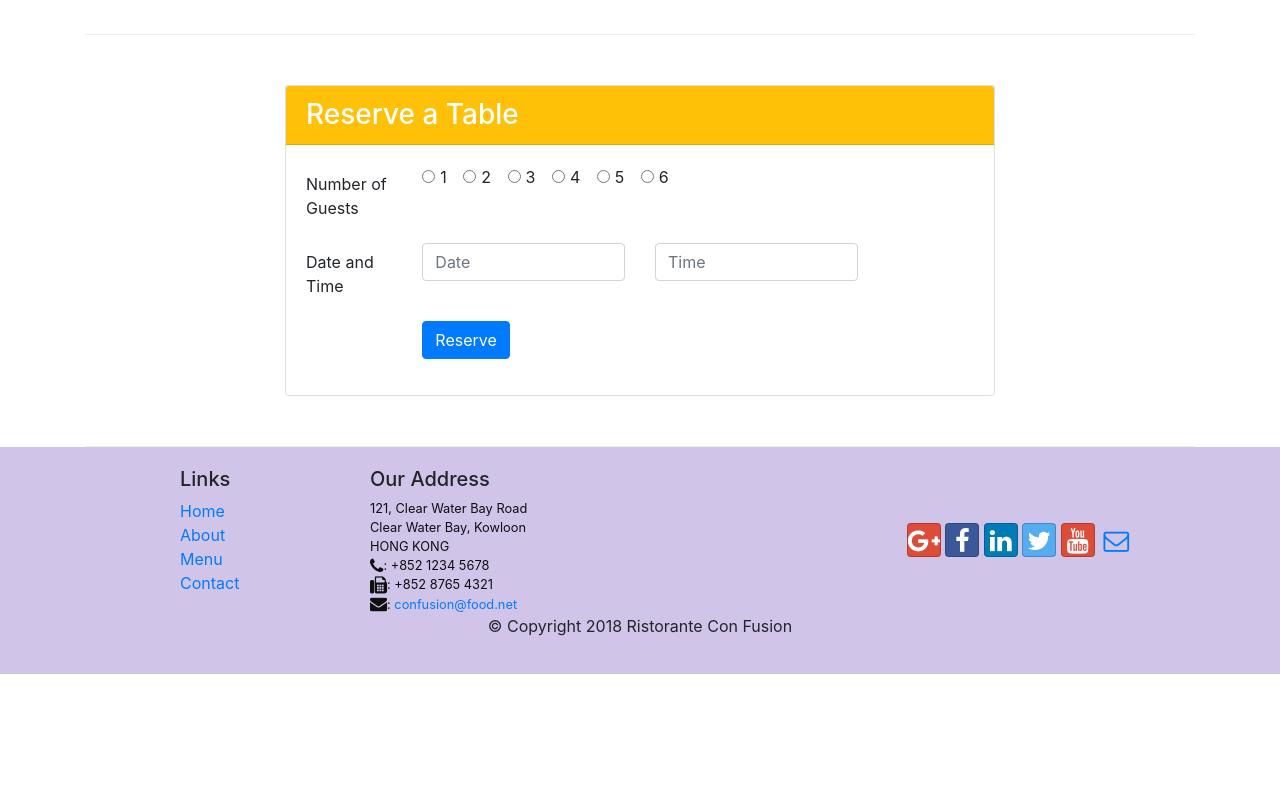
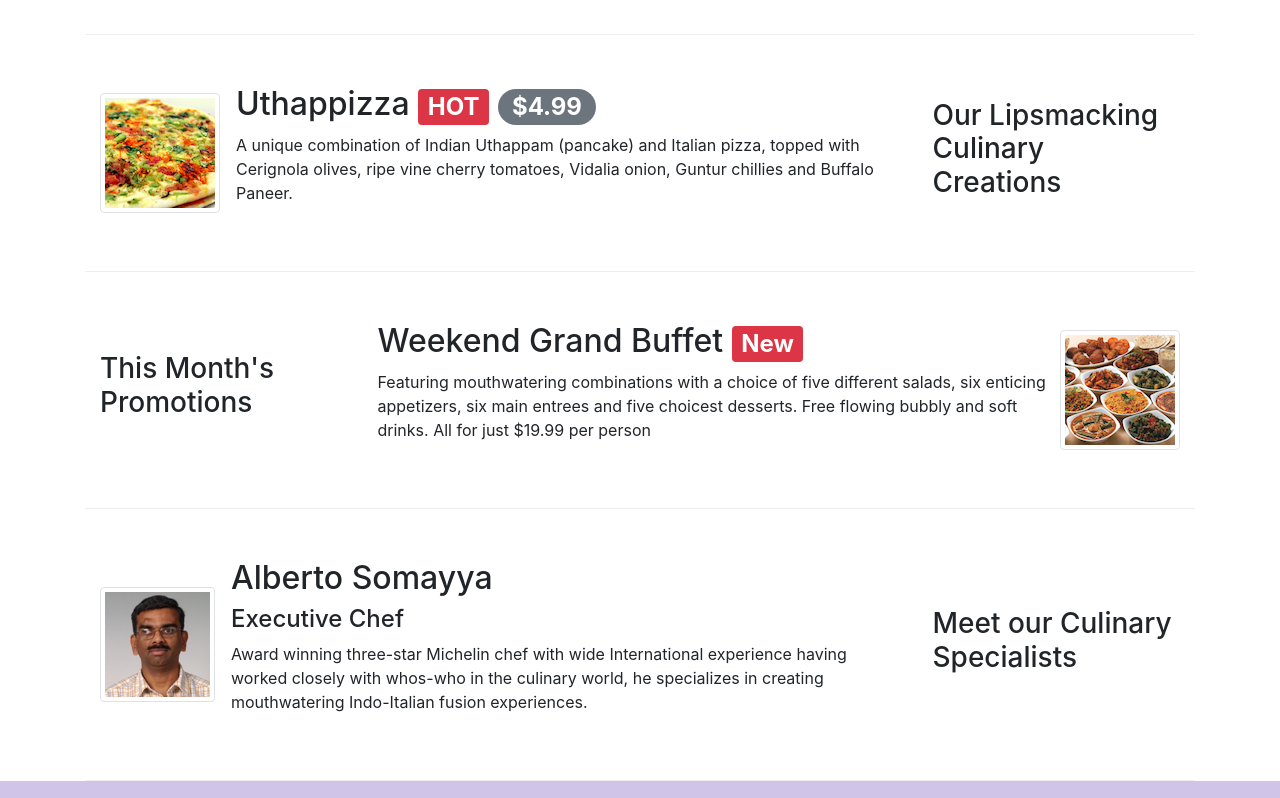
Before and after one commit to shashank-reddy-pulipelly/bootstrap-course-full-untill-gulp-, a website: page index.html in a window 1280 px wide. Shown: the part 700-1498 px from the top of the page. Before the commit the page ends 1374 px from the top, so only its background shows below. Drawn offline with nearby package versions, Linux system fonts and the light colour scheme.

Commit message:
bootstrap AMT-3 goal untill

```diff
--- a/index.html
+++ b/index.html
@@ -45,7 +45,7 @@
             <!-- Modal content-->
             <div class="modal-content">
                 <div class="modal-header">
-                    <h4 class="modal-title">Reserve a Table </h4>
+                    <h4 class="modal-title">Login </h4>
                     <button type="button" class="close" data-dismiss="modal">&times;</button>
                 </div>
                 <div class="modal-body">
@@ -76,6 +76,10 @@
             </div>
         </div>
     </div>
+
+
+
+
     <header class="jumbotron">
         <div class="container">
             <div class="row row-header ">
@@ -87,12 +91,90 @@
                     <img src="img/logo.png" class="img-fluid">
                 </div>
                 <div class="col-12 col-sm-3 align-self-center">
-                    <a class="btn btn-warning nav-link btn-block " data-toggle=""  href="" role="button">Reserve Table</a>
+                    <a class="btn btn-warning nav-link btn-block " data-toggle="modal"  href="#res" role="button">Reserve a Table</a>
                 </div>
             </div>
         </div>
     </header>
 
+    <div id="res" class="modal fade " role="dialog">
+        <div class="modal-dialog modal-lg"   role="content">
+            <!-- Modal content-->
+            <div class="modal-content">
+                <div class="modal-header">
+                    <h4 class="modal-title">Reserve a Table </h4>
+                    <button type="button" class="close" data-dismiss="modal">&times;</button>
+                </div>
+                <div class="modal-body">
+                    <form>
+                        <div class="form-group row" >
+                            <label for="inlineRadio1" class="col-12 col-sm-2 col-form-label">Number of Guests</label>
+                            <div class="col-12 col-sm-10">
+                                <div class="form-check form-check-inline">
+                                    <input class="form-check-input" type="radio" name="inlineRadioOptions" id="inlineRadio1" value="1">
+                                    <label class="form-check-label" for="inlineRadio1">1</label>
+                                 </div>
+
+                                 <div class="form-check form-check-inline">
+                                    <input class="form-check-input" type="radio" name="inlineRadioOptions" id="inlineRadio2" value="2">
+                                    <label class="form-check-label" for="inlineRadio2">2</label>
+                                 </div>
+                                 <div class="form-check form-check-inline">
+                                    <input class="form-check-input" type="radio" name="inlineRadioOptions" id="inlineRadio3" value="3">
+                                    <label class="form-check-label" for="inlineRadio3">3</label>
+                                 </div>
+                                 <div class="form-check form-check-inline">
+                                    <input class="form-check-input" type="radio" name="inlineRadioOptions" id="inlineRadio4" value="4">
+                                    <label class="form-check-label" for="inlineRadio4">4</label>
+                                 </div>
+                                 <div class="form-check form-check-inline">
+                                    <input class="form-check-input" type="radio" name="inlineRadioOptions" id="inlineRadio5" value="5">
+                                    <label class="form-check-label" for="inlineRadio5">5</label>
+                                 </div>
+                                 <div class="form-check form-check-inline">
+                                    <input class="form-check-input" type="radio" name="inlineRadioOptions" id="inlineRadio6" value="6">
+                                    <label class="form-check-label" for="inlineRadio6">6</label>
+                                 </div>
+                            </div>
+                        </div>
+                        <div class="form-group mb-4 row">
+                            <label for="Date" class="col-12 col-sm-2 col-form-label">Section</label>
+                            <div class="col-12 col-sm-10">
+                                <div class="btn-group btn-group-toggle" data-toggle="buttons">
+                                    <label class="btn btn-success active">
+                                      <input type="radio" name="options" id="option1" autocomplete="off" checked> Non-Smoking
+                                    </label>
+
+                                    <label class="btn btn-danger">
+                                      <input type="radio" name="options" id="option3" autocomplete="off">Smoking
+                                    </label>
+                                  </div>
+                            </div>
+
+                        </div>
+                        <div class="form-group row">
+                            <label for="Date" class="col-12 col-sm-2 col-form-label">Date and Time</label>
+                            <div class="col-12 col-sm-4">
+                                <input type="text" class="form-control" id="Date" name="date" placeholder="Date" >
+                            </div>
+                            <div class="col-12 col-sm-4">
+                                <input type="text" class="form-control"  name="Time" placeholder="Time" >
+                            </div>
+                        </div>
+                        <div class="form-group row">
+                            <div class="col-md-10 offset-md-2">
+                                <button type="button" class="btn btn-secondary " data-dismiss="modal">Cancel</button>
+                                <button type="submit" class="btn btn-primary">Reserve</button>
+
+
+                            </div>
+                     </div>
+
+                    </form>
+                </div>
+            </div>
+        </div>
+    </div>
     <div class="container">
         <div class="row row-content">
             <div class="col">
@@ -139,65 +221,64 @@
 
             </div>
         </div>
+            <div class="row row-content align-items-center">
+                <div class="col-12 col-sm-4 order-sm-last col-md-3">
+                    <h3>Our Lipsmacking Culinary Creations</h3>
+                </div>
+                <div class="col col-sm order-sm-first col-md">
+                    <div class="media">
+                        <img class="mr-3 d-flex img-thumbnail align-self-center" src="img/uthappizza.png" alt="Uthappizza">
+                       <div class="media-body">
+                        <h2 class="mt-0">Uthappizza <span class="badge badge-danger">HOT</span> <span class="badge badge-pill badge-secondary">$4.99</span></h2>
+                        <p class="d-none d-sm-block">A unique combination of Indian Uthappam (pancake) and Italian pizza, topped with Cerignola olives, ripe vine cherry tomatoes, Vidalia onion, Guntur chillies and Buffalo Paneer.</p>
+                       </div>
+                    </div>
+
+                </div>
+              </div>
+
+
+              <div class="row row-content align-items-center">
+                <div class="col-12 col-sm-4 col-md-3">
+                    <h3>This Month's Promotions</h3>
+                </div>
+                <div class="col col-sm col-md">
+                    <div class="media">
+
+                        <div class="media-body">
+
+                            <h2 class="mt-0 ml-0">Weekend Grand Buffet <span class="badge badge-danger">New</span></h2>
+                            <p class="d-none d-sm-block"> Featuring mouthwatering combinations with a choice of five different salads, six enticing appetizers, six main entrees and five choicest desserts. Free flowing bubbly and soft drinks. All for just $19.99 per person </p>
+
+                        </div>
+                        <img class=" ml-2 d-flex img-thumbnail align-self-center" src="img/buffet.png"  alt="Weekend Grand Buffet">
+                    </div>
+
+                </div>
+              </div>
+
+              <div class="row row-content align-items-center">
+                <div class="col-12 col-sm-4 order-sm-last col-md-3">
+                    <h3>Meet our Culinary Specialists</h3>
+                </div>
+                <div class="col col-sm order-sm-first col-md">
+                    <div class="media">
+                        <img class="mr-3 d-flex img-thumbnail align-self-center" src="img/alberto.png" alt="Alberto Somayya">
+                        <div class="media-body">
+                            <h2 class="mt-0">Alberto Somayya</h2>
+                    <h4>Executive Chef</h4>
+                    <p class="d-none d-sm-block">Award winning three-star Michelin chef with wide International experience having worked closely with whos-who in the culinary world, he specializes in creating mouthwatering Indo-Italian fusion experiences. </p>
+                        </div>
+                    </div>
+
+                </div>
+
+              </div>
 
 
 
-        <div class="row row-content ">
-            <div class=" col-12 col-sm-8 offset-sm-2">
-                <div class="card " id="reservetable" >
-                    <h3 class="card-header bg-warning text-white">Reserve a Table</h3>
 
-                         <div class="card-body">
-                            <div class="form-group row" >
-                                <label for="inlineRadio1" class="col-12 col-sm-2 col-form-label">Number of Guests</label>
-                                <div class="col-12 col-sm-10">
-                                    <div class="form-check form-check-inline">
-                                        <input class="form-check-input" type="radio" name="inlineRadioOptions" id="inlineRadio1" value="1">
-                                        <label class="form-check-label" for="inlineRadio1">1</label>
-                                     </div>
 
-                                     <div class="form-check form-check-inline">
-                                        <input class="form-check-input" type="radio" name="inlineRadioOptions" id="inlineRadio2" value="2">
-                                        <label class="form-check-label" for="inlineRadio2">2</label>
-                                     </div>
-                                     <div class="form-check form-check-inline">
-                                        <input class="form-check-input" type="radio" name="inlineRadioOptions" id="inlineRadio3" value="3">
-                                        <label class="form-check-label" for="inlineRadio3">3</label>
-                                     </div>
-                                     <div class="form-check form-check-inline">
-                                        <input class="form-check-input" type="radio" name="inlineRadioOptions" id="inlineRadio4" value="4">
-                                        <label class="form-check-label" for="inlineRadio4">4</label>
-                                     </div>
-                                     <div class="form-check form-check-inline">
-                                        <input class="form-check-input" type="radio" name="inlineRadioOptions" id="inlineRadio5" value="5">
-                                        <label class="form-check-label" for="inlineRadio5">5</label>
-                                     </div>
-                                     <div class="form-check form-check-inline">
-                                        <input class="form-check-input" type="radio" name="inlineRadioOptions" id="inlineRadio6" value="6">
-                                        <label class="form-check-label" for="inlineRadio6">6</label>
-                                     </div>
-                                </div>
-                            </div>
-                            <div class="form-group row">
-                                <label for="Date" class="col-12 col-sm-2 col-form-label">Date and Time</label>
-                                <div class="col-12 col-sm-4">
-                                    <input type="text" class="form-control" id="Date" name="date" placeholder="Date" >
-                                </div>
-                                <div class="col-12 col-sm-4">
-                                    <input type="text" class="form-control"  name="Time" placeholder="Time" >
-                                </div>
-                            </div>
-                            <div class="form-group row">
-                                <div class="col-md-10 offset-md-2">
-                                    <button type="submit" class="btn btn-primary">Reserve</button>
-
-                                </div>
-                         </div>
-                    </div>
-                </div>
-            </div>
-
-        </div>
     </div>
 
     <footer class="footer">
```
